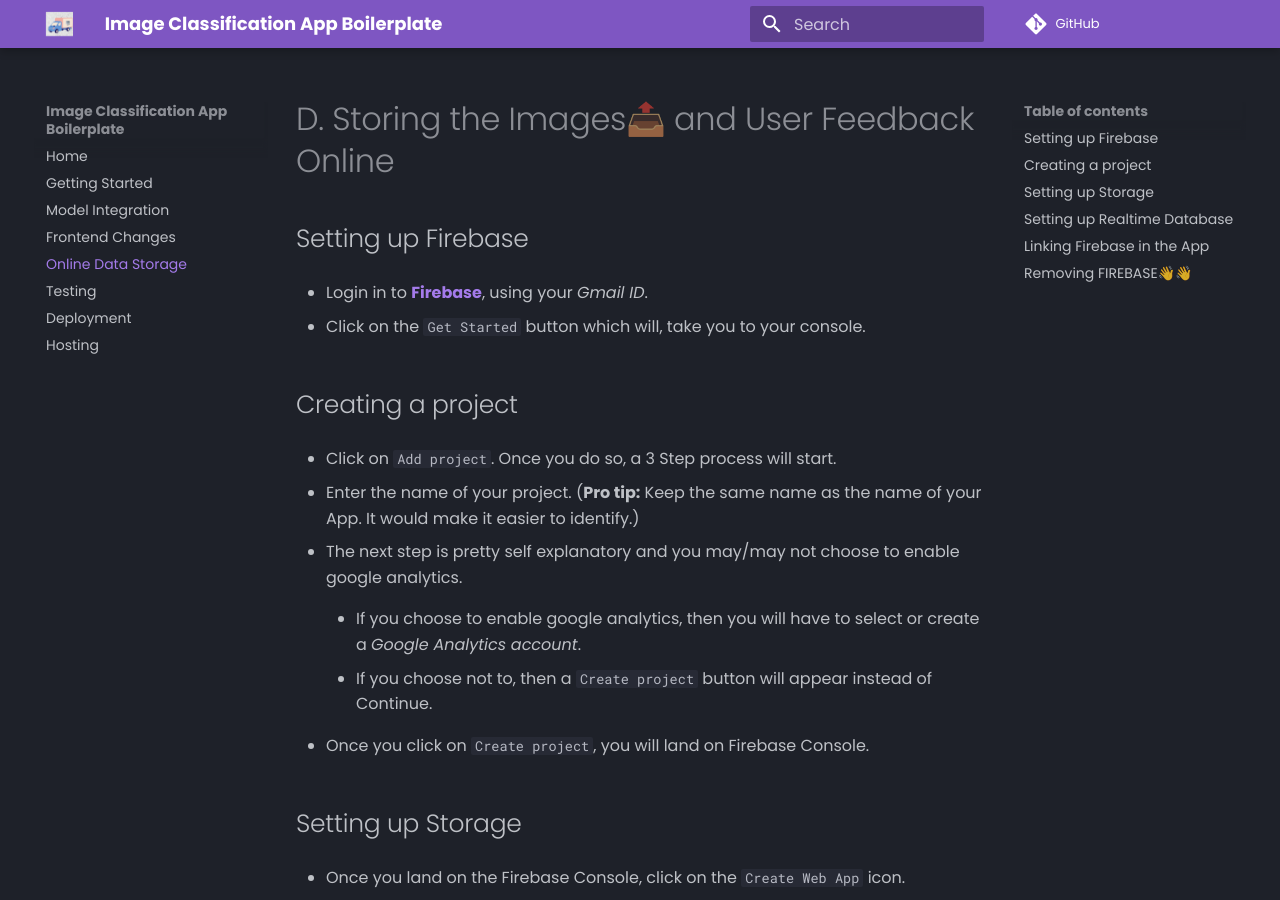
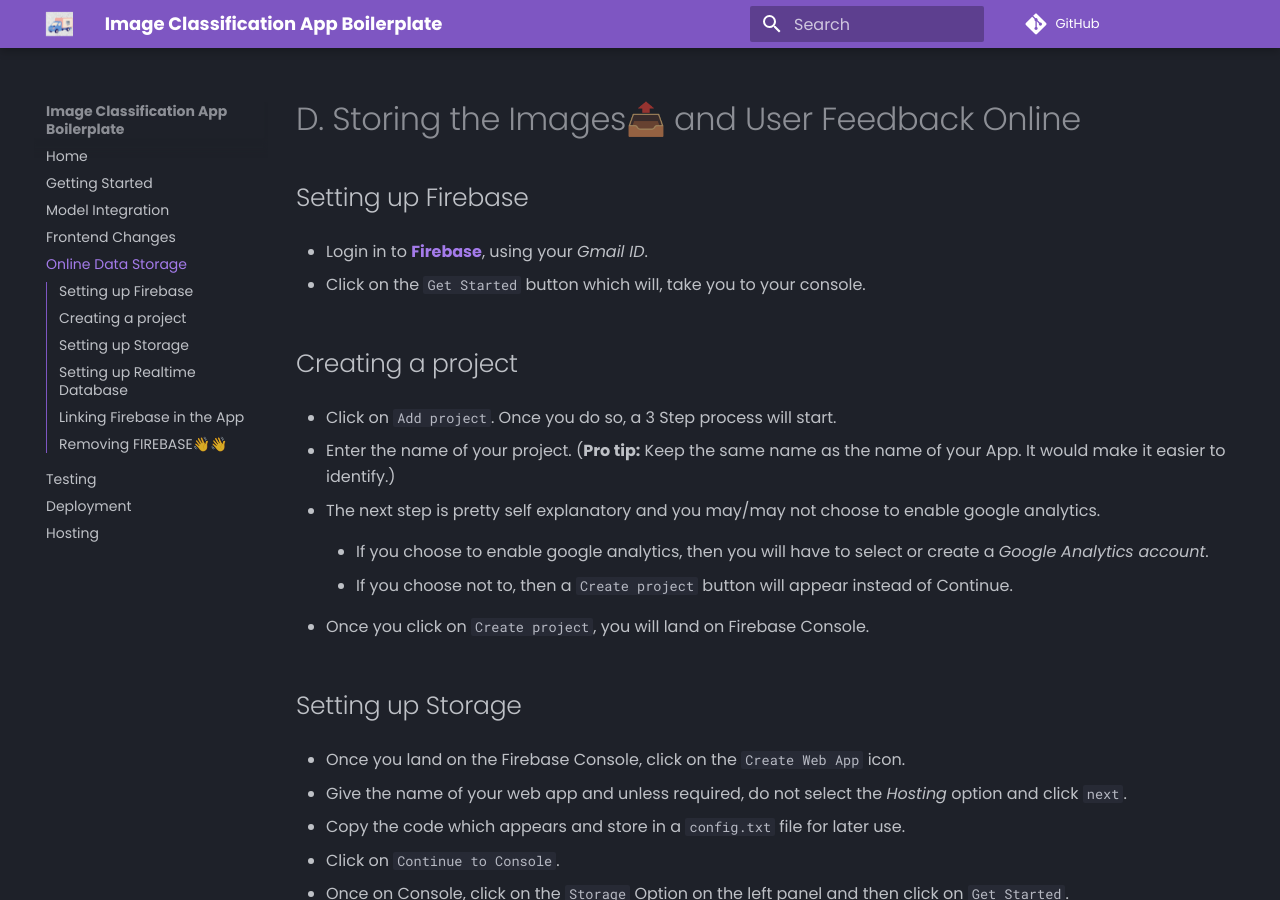
Before and after one commit to smaranjitghose/img_ai_app_boilerplate, an MkDocs documentation site: the page built from docs/firebase.md, in a window 1280 px wide and 900 px high. Built offline with MkDocs 1.6.1 and Material for MkDocs 9.7.7, drawn with Linux system fonts in a browser that asks for light colours; comment, search, counter and statistics services are not loaded.

Commit message:
Update Setup file

```diff
--- a/mkdocs.yml
+++ b/mkdocs.yml
@@ -19,14 +19,19 @@ theme:
     palette:
         scheme: slate
         primary: deep purple
+        accent: lime
     font:
         text: Poppins
     features:
         - navigation.expand
         - searcn.highlight
+        - navigation.sections
+        - navigation.top
+        - toc.integrate
 
 plugins:
-  - search
+  - search:
+      separator: '[\s\-\.]+'
 
 google_analytics:
   - UA-XXXXXXXX-X
@@ -34,6 +39,8 @@ google_analytics:
 
 markdown_extensions:
   - attr_list
+  - toc:
+      permalink: false
   - pymdownx.emoji:
       emoji_index: !!python/name:materialx.emoji.twemoji
       emoji_generator: !!python/name:materialx.emoji.to_svg
```
